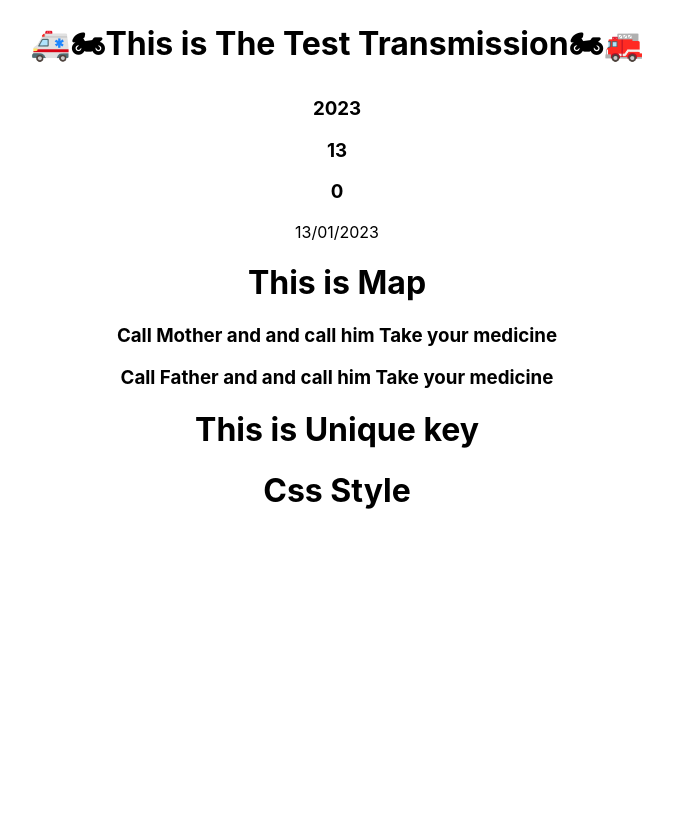
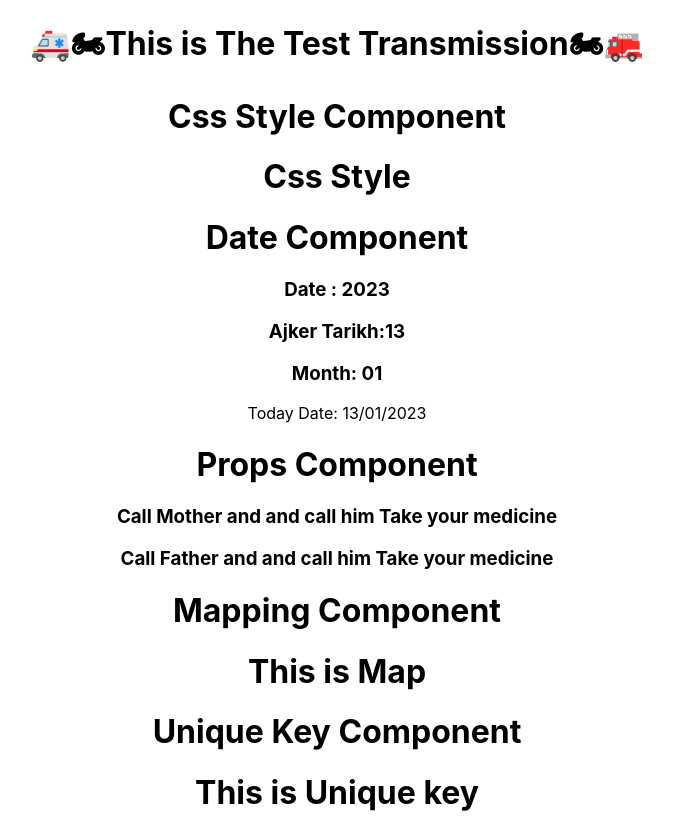
Before and after one commit to esamohammad/React-Course, a React (Create React App) app: page / in a window 1280 px wide. Shown: the whole page, without its empty margins (303-976 px from the left). Before the commit the page ends 800 px from the top, so only its background shows below. Built offline with nearby package versions, Linux system fonts and the light colour scheme.

Commit message:
component arrange format wise

```diff
--- a/src/App.js
+++ b/src/App.js
@@ -16,15 +16,20 @@ function App() {
   return (
     <div className="App">
       <h1>🚑🏍This is The Test Transmission🏍🚒</h1>
-      <h3>{thisYear}</h3>
-      <h3>{today}</h3>
-      <h3>{thisMonth}</h3>
-      <p>{today + "/" + thisMonth + 1 + "/" + thisYear}</p>
-      <Mapping></Mapping>
+      <h1>Css Style  Component</h1>
+      <Cssstyle />
+      <h1>Date Component</h1>
+      <h3> Date : {thisYear}</h3>
+      <h3>Ajker Tarikh:{today}</h3>
+      <h3>Month: {'' + thisMonth + 1}</h3>
+      <p>Today Date: {today + "/" + thisMonth + 1 + "/" + thisYear}</p>
+      <h1>Props Component</h1>
       <Props titleText='Call Mother' description='Take your medicine'></Props>
       <Props titleText='Call Father' description='Take your medicine'></Props>
+      <h1>Mapping Component</h1>
+      <Mapping></Mapping>
+      <h1>Unique Key Component</h1>
       <UniqueKey />
-      <Cssstyle />
     </div>
 
   );
--- a/src/components/Date/Date.js
+++ b/src/components/Date/Date.js
@@ -9,10 +9,10 @@ const Date = () => {
     return (
         <div>
             <h1>🚑🏍This is The Test Transmission🏍🚒</h1>
-            <h3>{thisYear}</h3>
+            <h3> Date {thisYear}</h3>
             <h3>{today}</h3>
             <h3>{thisMonth}</h3>
-            <p>{today + "/" + thisMonth + 1 + "/" + thisYear}</p>
+            <p> Date {today + "/" + thisMonth + 1 + "/" + thisYear}</p>
         </div>
     );
 };
```
Also changed, not shown: src/components/Props/Props.js (line endings or trailing spaces).
